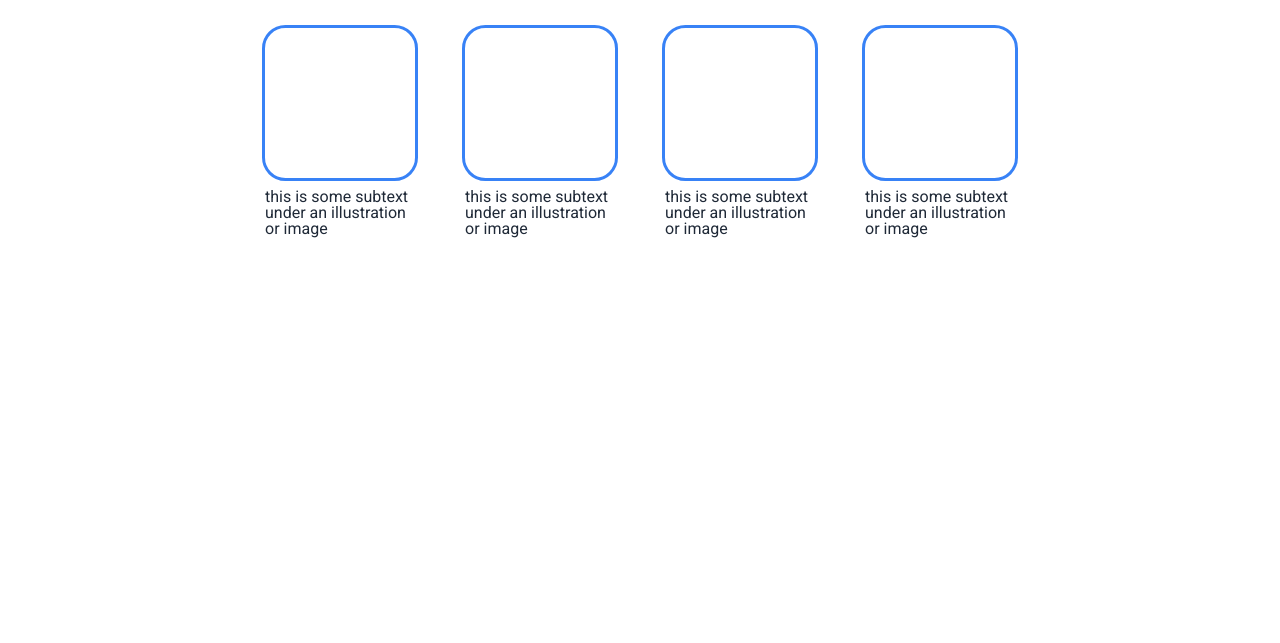
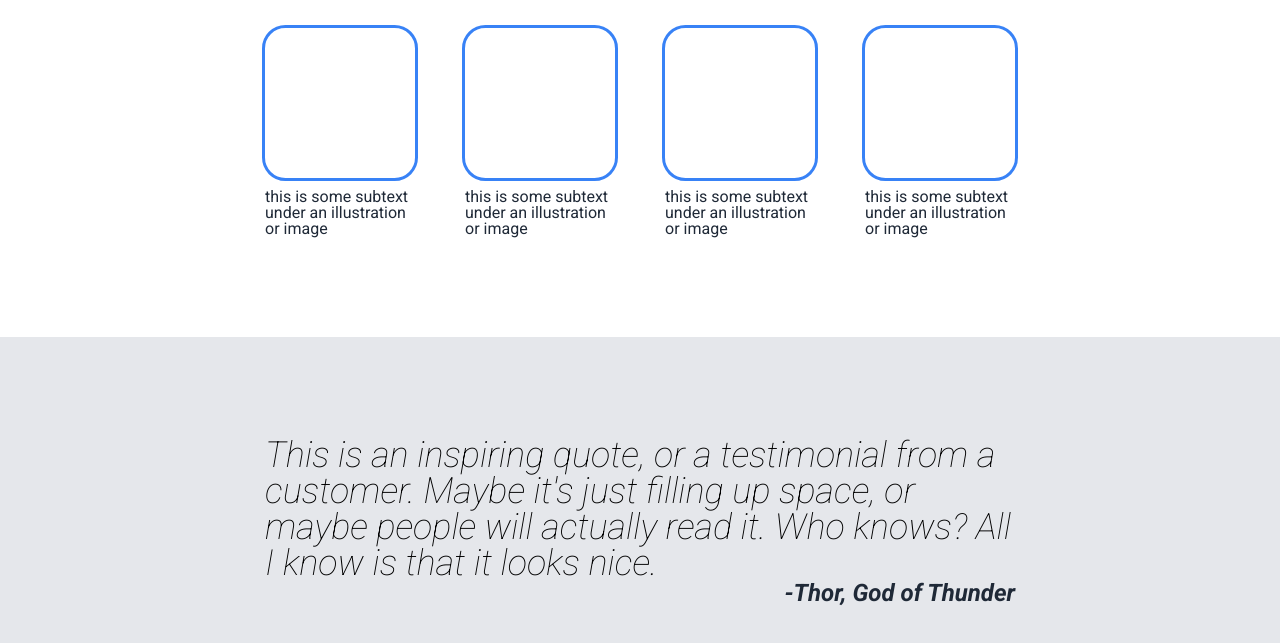
Before and after one commit to jimmy-75/landing-page, a plain HTML site: page index.html in a window 1280 px wide. Shown: the part 643-1286 px from the top of the page. Before the commit the page ends 881 px from the top, so only its background shows below. Drawn offline with Linux system fonts and the light colour scheme.

Commit message:
edit index.html style.css

```diff
--- a/index.html
+++ b/index.html
@@ -52,6 +52,10 @@
         </div>
       </div>
     </div>
+    <div class="quote">
+      <blockquote>This is an inspiring quote, or a testimonial from a customer.  Maybe it's just filling up space, or maybe people will actually read it.  Who knows?  All I know is that it looks nice.</blockquote>
+      <figcaption>-Thor, God of Thunder</figcaption>
+    </div>
 
 
   </body>
--- a/style.css
+++ b/style.css
@@ -129,6 +129,7 @@
 }
 .info-cards {
   margin-top: 50px;
+  margin-bottom: 100px;
   display: flex;
   margin-left: auto;
   margin-right: auto;
@@ -148,3 +149,25 @@
   border: #3882F6 solid 3px;
   border-radius: 15%;
 }
+.quote {
+  padding: 100px;
+  background-color: #E5E7EB;
+  font-size: 36px;
+  font-style: italic;
+  font-weight: light;
+  display: flex;
+  flex-direction: column;
+  align-items: center;
+  justify-content: center;
+  margin: auto;
+}
+.quote blockquote {
+  width: 750px;
+}
+.quote figcaption {
+  text-align: right;
+  font-weight: 700;
+  width: 750px;
+  color: #1F2937;
+  font-size: 24px;
+}
```
